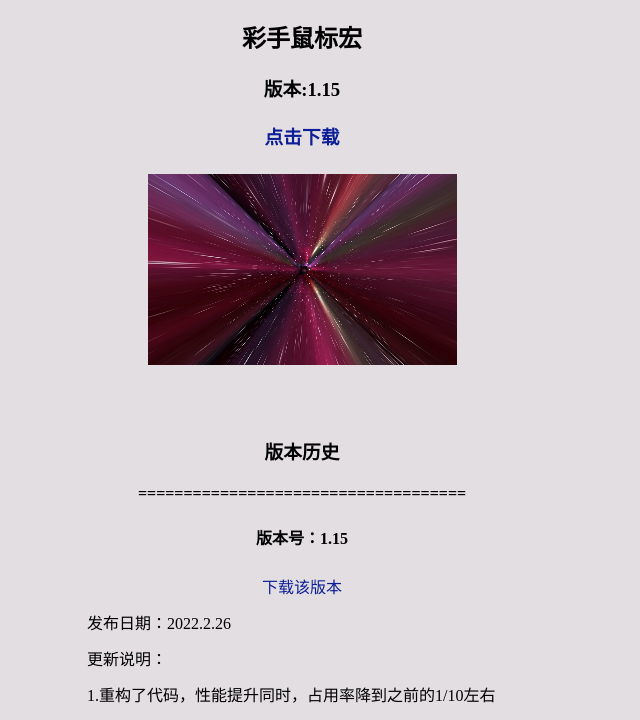
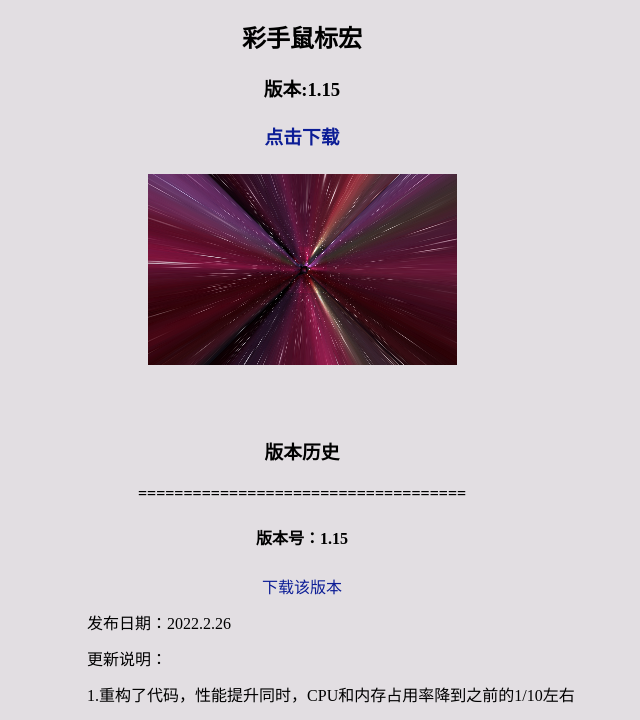
Before and after one commit to Z194/Z194.github.io, a plain HTML site: page index.html in a window 1280 px wide. Shown: the part 61-781 px from the top of the page, without its empty margins (338-978 px from the left). Drawn offline with Linux system fonts and the light colour scheme.

Commit message:
Update index.html

```diff
--- a/index.html
+++ b/index.html
@@ -236,7 +236,7 @@
 					<div id='updata_content'>
 						<span>发布日期：2022.2.26</span><br />
 						<span>更新说明：</span><br />
-						<span>1.重构了代码，性能提升同时，占用率降到之前的1/10左右</span><br />
+						<span>1.重构了代码，性能提升同时，CPU和内存占用率降到之前的1/10左右</span><br />
 						<span>2.去除每次启动时的弹窗提示，将内容移至关于页面</span><br />
 					</div>
 				</div>
```
